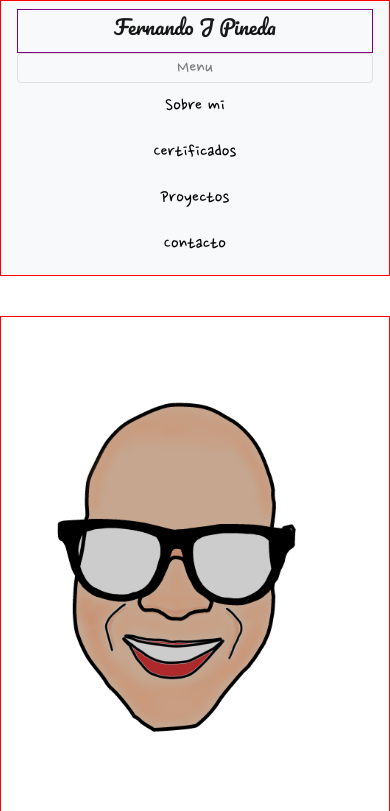
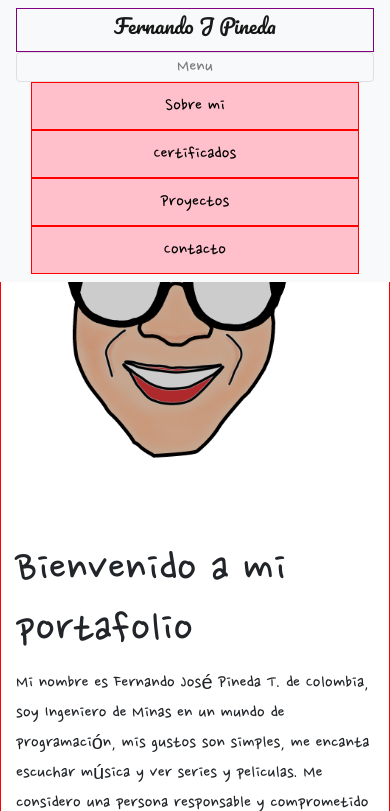
Before and after one commit to ferjpi/portafolio, a plain HTML site: page index.html in a window 390 px wide. Both pictures are taken after a click on the button "Menu". Shown: the top 811 px of the page. Drawn offline with nearby package versions, Linux system fonts and the light colour scheme; a web font is replaced by a local one.

Commit message:
menu fijo

```diff
--- a/css/app.css
+++ b/css/app.css
@@ -73,8 +73,12 @@ body{
 		white-space: unset;
 		width: 100%;
 	}
+	#mobile-container #desplegable .nav-item .nav-link{
+		background-color: pink;
+		border: 1px solid red;
+	}
 	.navbar.navbar-expand-md {
-    	min-width: 300px;
+    	min-width: 320px;
 	}
 	#certificados-container .espacio{
 	margin-bottom: 0.3em;
--- a/index.html
+++ b/index.html
@@ -26,7 +26,7 @@
     <section id="mobile-container">
       <div class="container-fluid">
         <div class="row">
-          <nav class="navbar navbar-expand-md navbar-light bg-light justify-content-between">
+          <nav class="navbar navbar-expand-md navbar-light bg-light justify-content-between fixed-top">
             <div id="logo" class="col-12 col-md-5 column">
               <a href="index.html" class="navbar-brand">
                 <h1>Fernando J Pineda</h1>
@@ -63,33 +63,6 @@
 
     <!-- Menu-mobile -->
 
-
-    <!-- <section id="menu-container" class="navbar-toggleable navbar navbar-light navbar-expand-md nav bg-faded">
-      <div class="navbar-collapse collapse d-sm-block" id="desplegable">
-        <div class="container-fluid">
-          <div class="row">
-            <div class="col-12 col-md-6 offset-md-2 column ">
-              <nav class=" flex-column flex-md-row">
-                <ul class="navbar-nav nav ml-auto text-center flex-md-row">
-                  <li class="nav-item">
-                    <a class="nav-link" data-scroll href="#description-container">Sobre mi</a>
-                  </li>
-                  <li class="nav-item">
-                    <a class="nav-link" data-scroll href="#certificados-container">Certificados</a>
-                  </li>
-                  <li class="nav-item">
-                    <a class="nav-link" data-scroll href="#proyectos-container">Proyectos</a>
-                  </li>
-                  <li class="nav-item" >
-                    <a class="nav-link" data-scroll href="#contacto-container">Contacto</a>
-                  </li>
-                </ul>
-              </nav>
-            </div>
-          </div>
-        </div>
-      </div>
-    </section> -->
 
     <!-- /Menu -->
 
```
